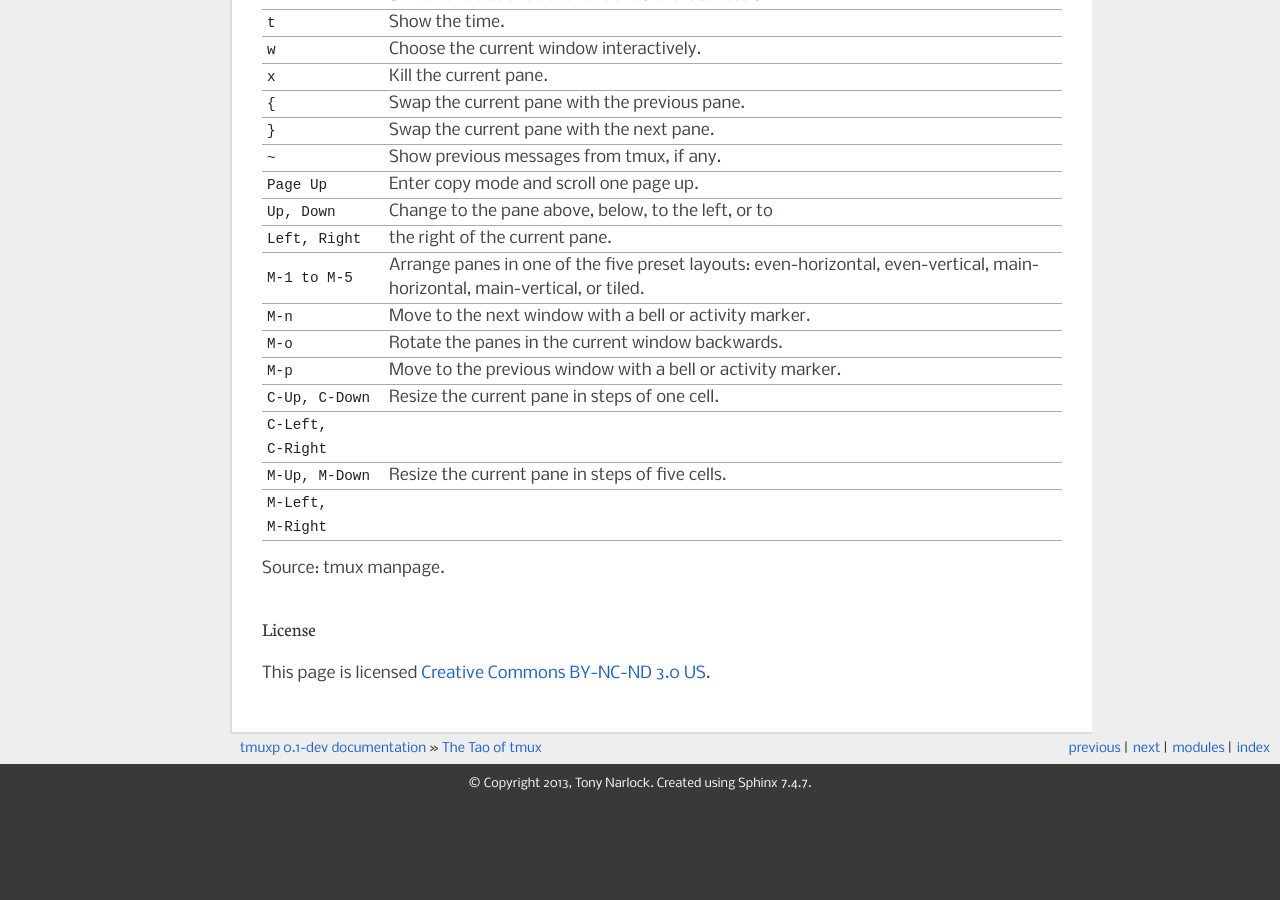
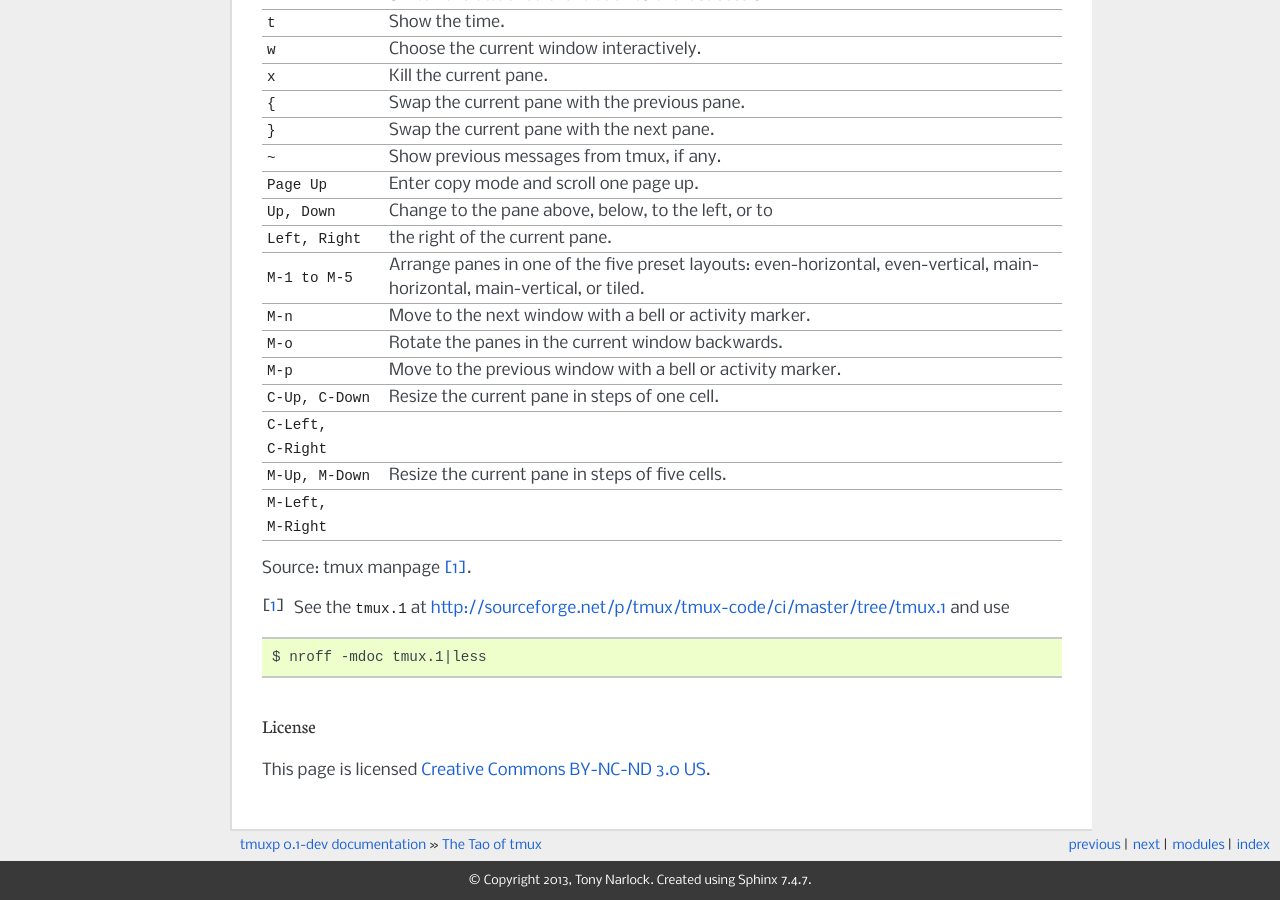
Before and after one commit to tmux-python/tmuxp, a Sphinx documentation site: the page built from doc/about_tmux.rst, in a window 1280 px wide and 900 px high, scrolled down 6818 px. Built offline with Sphinx 7.4.7, drawn with Linux system fonts in a browser that asks for light colours; before the commit the page ends 7621 px from its top, so only the background shows below that.

Commit message:
tmux manpage source for hotkeys

```diff
--- a/doc/about_tmux.rst
+++ b/doc/about_tmux.rst
@@ -451,8 +451,14 @@ Short cut             Action
 ``M-Left, M-Right``
 ===================   ====================================================
 
-Source: tmux manpage.
+Source: tmux manpage [1]_.
 
+.. [1] See the ``tmux.1`` at
+   http://sourceforge.net/p/tmux/tmux-code/ci/master/tree/tmux.1 and use
+
+   .. code-block:: bash
+
+       $ nroff -mdoc tmux.1|less
 
 License
 -------
```
